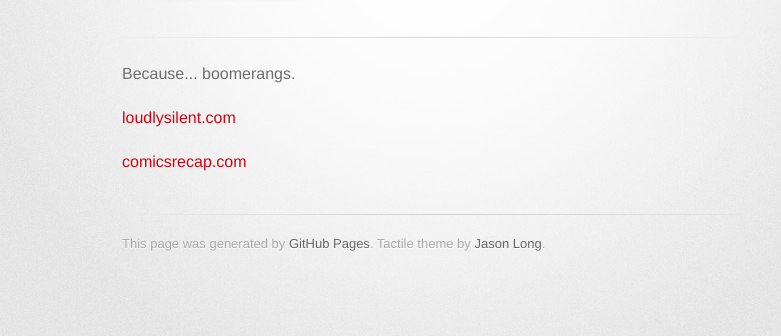
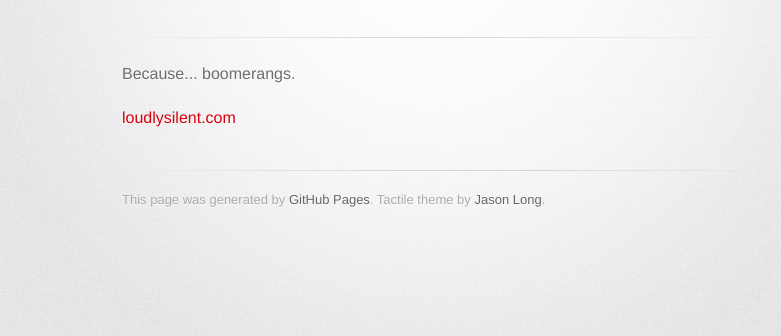
Before and after one commit to loudlysilent/loudlysilent.github.io, a plain HTML site: page index.html in a window 1280 px wide. Shown: the part 178-514 px from the top of the page, without its empty margins (208-989 px from the left). Drawn offline with Linux system fonts and the light colour scheme; a web font is replaced by a local one.

Commit message:
Update index.html

```diff
--- a/index.html
+++ b/index.html
@@ -31,8 +31,6 @@
         <section id="main_content">
         <p>Because... boomerangs.</p>
           <p><a href="http://loudlysilent.com">loudlysilent.com</a></p>
-
-<p><a href="http://comicsrecap.com">comicsrecap.com</a></p>
         </section>
 
         <footer>
```
